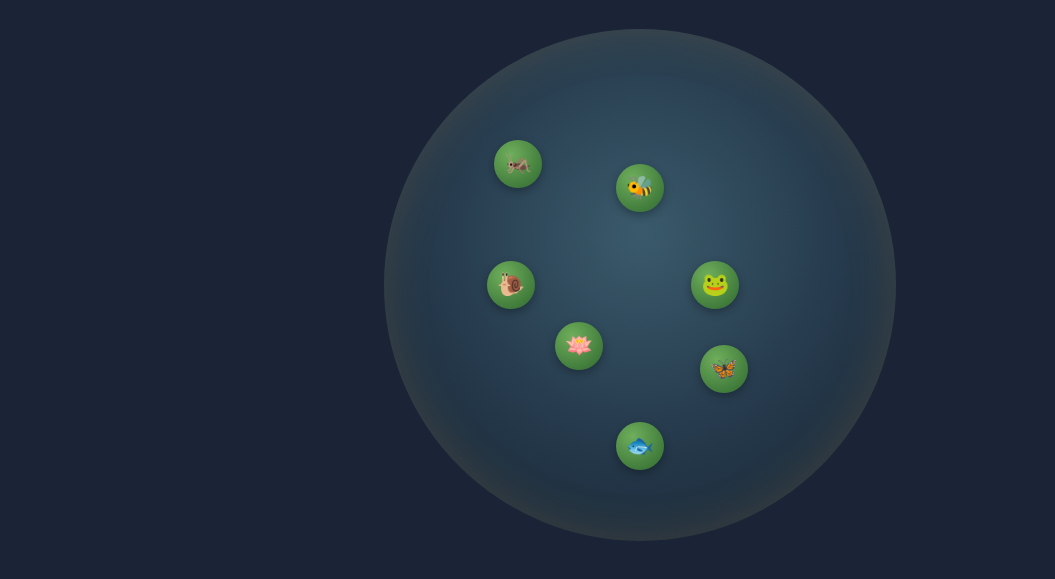
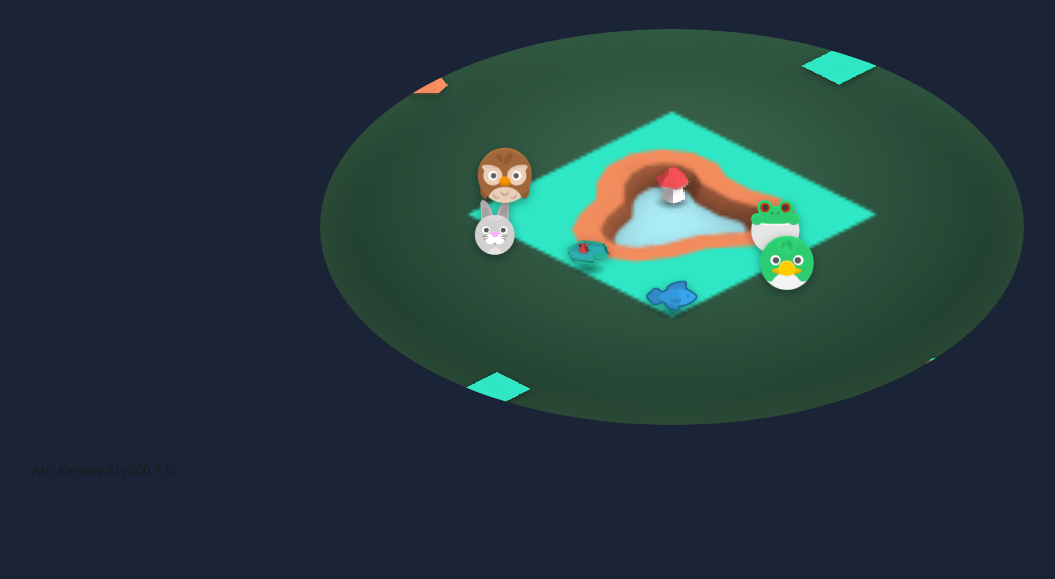
Before and after one commit to comp4020-agentic-coding-studio/comp4020-crit4-OLDecker, a website built with Vite: page index.html in a window 1280 px wide. Shown: the part 133-712 px from the top of the page, without its empty margins (0-1055 px from the left). Built offline with nearby package versions, Linux system fonts and the light colour scheme.

Commit message:
Reskin pond as a 2.5D solarpunk scene with real CC0 sprites
Swap emoji glyphs for Kenney.nl CC0 art (Animal Pack Redux + Fish Pack +
Nature Kit isometric tiles), flatten the pond into an oval isometric
ground plane, and add a matching ISO_SQUASH factor (plus its inverse in
pointer drag math) so the visual projection stays independent of the
underlying polar audio parameters. Roster swapped to match available
assets: duck/rabbit/owl/mushroom replace butterfly/snail/cricket/bee.

Co-Authored-By: Claude Sonnet 5 <noreply@anthropic.com>

```diff
--- a/index.html
+++ b/index.html
@@ -20,6 +20,34 @@
         aria-label="A pond instrument. Drag a lily pad, or focus one and use the arrow keys, to change its pitch, timing and stereo position."
       >
         <div class="ripple" aria-hidden="true"></div>
+        <img
+          class="pond-decor"
+          src="./assets/rock.png"
+          alt=""
+          aria-hidden="true"
+          style="width: 3rem; top: 8%; left: 12%"
+        />
+        <img
+          class="pond-decor"
+          src="./assets/shore-tile.png"
+          alt=""
+          aria-hidden="true"
+          style="width: 5rem; top: 4%; left: 68%"
+        />
+        <img
+          class="pond-decor"
+          src="./assets/rock.png"
+          alt=""
+          aria-hidden="true"
+          style="width: 2.2rem; top: 82%; left: 85%"
+        />
+        <img
+          class="pond-decor"
+          src="./assets/shore-tile.png"
+          alt=""
+          aria-hidden="true"
+          style="width: 4.5rem; top: 86%; left: 20%"
+        />
         <button
           type="button"
           class="lily-pad"
@@ -32,13 +60,13 @@
           data-distance="0.35"
           data-angle="0"
         >
-          <span aria-hidden="true">🐸</span>
+          <img src="./assets/frog.png" alt="" aria-hidden="true" />
         </button>
         <button
           type="button"
           class="lily-pad"
           role="slider"
-          aria-label="Butterfly lily pad"
+          aria-label="Duck lily pad"
           aria-valuemin="0"
           aria-valuemax="100"
           aria-valuenow="45"
@@ -46,7 +74,7 @@
           data-distance="0.55"
           data-angle="45"
         >
-          <span aria-hidden="true">🦋</span>
+          <img src="./assets/duck.png" alt="" aria-hidden="true" />
         </button>
         <button
           type="button"
@@ -60,11 +88,11 @@
           data-distance="0.75"
           data-angle="90"
         >
-          <span aria-hidden="true">🐟</span>
+          <img src="./assets/fish.png" alt="" aria-hidden="true" />
         </button>
         <button
           type="button"
-          class="lily-pad"
+          class="lily-pad pixel-art"
           role="slider"
           aria-label="Lotus lily pad"
           aria-valuemin="0"
@@ -74,13 +102,13 @@
           data-distance="0.4"
           data-angle="135"
         >
-          <span aria-hidden="true">🪷</span>
+          <img src="./assets/lotus.png" alt="" aria-hidden="true" />
         </button>
         <button
           type="button"
           class="lily-pad"
           role="slider"
-          aria-label="Snail lily pad"
+          aria-label="Rabbit lily pad"
           aria-valuemin="0"
           aria-valuemax="100"
           aria-valuenow="40"
@@ -88,13 +116,13 @@
           data-distance="0.6"
           data-angle="180"
         >
-          <span aria-hidden="true">🐌</span>
+          <img src="./assets/rabbit.png" alt="" aria-hidden="true" />
         </button>
         <button
           type="button"
           class="lily-pad"
           role="slider"
-          aria-label="Cricket lily pad"
+          aria-label="Owl lily pad"
           aria-valuemin="0"
           aria-valuemax="100"
           aria-valuenow="20"
@@ -102,13 +130,13 @@
           data-distance="0.8"
           data-angle="225"
         >
-          <span aria-hidden="true">🦗</span>
+          <img src="./assets/owl.png" alt="" aria-hidden="true" />
         </button>
         <button
           type="button"
-          class="lily-pad"
+          class="lily-pad pixel-art"
           role="slider"
-          aria-label="Bee lily pad"
+          aria-label="Mushroom lily pad"
           aria-valuemin="0"
           aria-valuemax="100"
           aria-valuenow="55"
@@ -116,10 +144,13 @@
           data-distance="0.45"
           data-angle="270"
         >
-          <span aria-hidden="true">🐝</span>
+          <img src="./assets/mushroom.png" alt="" aria-hidden="true" />
         </button>
       </div>
     </main>
+    <footer>
+      <p><small>Art: Kenney.nl (CC0 1.0)</small></p>
+    </footer>
     <script type="module" src="./main.ts"></script>
   </body>
 </html>
--- a/pond.ts
+++ b/pond.ts
@@ -17,6 +17,11 @@ export interface Pad {
 const RADIUS_PERCENT = 42; // leaves margin so a pad never clips the pond's edge
 const ANGLE_STEP_RADIANS = Math.PI / 12; // 15 degrees
 const DISTANCE_STEP = 0.05;
+
+// Flattens the vertical axis only, so the pond reads as an isometric ground
+// plane. Distance/angle (and therefore all audio params) stay true polar
+// coordinates — this factor is applied purely to the on-screen `top`.
+const ISO_SQUASH = 0.55;
 
 // The pond's lily pads are authored as real <button> elements in index.html
 // (not created here) so the spec's static structural check — a real,
@@ -51,7 +56,7 @@ export function createPond(pond: HTMLElement, ctx: AudioContext): Pad[] {
 export function renderPad(pad: Pad): void {
   const offsetPercent = pad.distance * RADIUS_PERCENT;
   const x = 50 + offsetPercent * Math.cos(pad.angle);
-  const y = 50 + offsetPercent * Math.sin(pad.angle);
+  const y = 50 + offsetPercent * Math.sin(pad.angle) * ISO_SQUASH;
   pad.el.style.left = `${x}%`;
   pad.el.style.top = `${y}%`;
 
@@ -80,10 +85,16 @@ function attachPointerHandlers(pad: Pad, pond: HTMLElement): void {
     const rect = pond.getBoundingClientRect();
     const dx = event.clientX - (rect.left + rect.width / 2);
     const dy = event.clientY - (rect.top + rect.height / 2);
-    const maxRadius = (Math.min(rect.width, rect.height) * RADIUS_PERCENT) / 100;
 
-    pad.distance = clampDistance(Math.hypot(dx, dy) / maxRadius);
-    pad.angle = Math.atan2(dy, dx);
+    // The pond is an oval (width != height) and its vertical axis is further
+    // flattened by ISO_SQUASH in renderPad(). Undo both, independently per
+    // axis, before recovering polar coordinates — this is the exact inverse
+    // of renderPad()'s x/y formulas.
+    const u = (dx / rect.width) * 100;
+    const v = (dy / (rect.height * ISO_SQUASH)) * 100;
+
+    pad.distance = clampDistance(Math.hypot(u, v) / RADIUS_PERCENT);
+    pad.angle = Math.atan2(v, u);
     renderPad(pad);
   });
 
--- a/styles.css
+++ b/styles.css
@@ -23,18 +23,28 @@ h1 {
 
 .pond {
   position: relative;
-  width: min(90vw, 32rem);
-  aspect-ratio: 1 / 1;
+  width: min(94vw, 44rem);
+  aspect-ratio: 16 / 9;
   margin: 2rem auto;
   border-radius: 50%;
-  background: radial-gradient(
-    circle at 50% 40%,
-    #3a5a6b 0%,
-    #24384a 55%,
-    #17232f 100%
-  );
-  box-shadow: 0 0 3rem rgb(255 180 84 / 15%) inset;
+  background:
+    url("./assets/water-tile.png") center 42% / 62% auto no-repeat,
+    radial-gradient(
+      ellipse at 50% 40%,
+      #3f6b52 0%,
+      #274a37 55%,
+      #17281d 100%
+    );
+  box-shadow: 0 0 3rem rgb(180 255 190 / 12%) inset;
   touch-action: none;
+  overflow: hidden;
+}
+
+.pond-decor {
+  position: absolute;
+  pointer-events: none;
+  image-rendering: pixelated;
+  filter: drop-shadow(0 0.15rem 0.2rem rgb(0 0 0 / 35%));
 }
 
 .ripple {
@@ -69,21 +79,39 @@ h1 {
 .lily-pad {
   position: absolute;
   transform: translate(-50%, -50%);
-  width: 3rem;
-  height: 3rem;
+  width: 3.4rem;
+  height: 3.4rem;
   border: none;
-  border-radius: 50%;
-  background: radial-gradient(circle at 35% 30%, #6fae5c, #3f7a3a 75%);
-  box-shadow: 0 0.2rem 0.5rem rgb(0 0 0 / 30%);
-  font-size: 1.4rem;
-  line-height: 1;
-  display: flex;
-  align-items: center;
-  justify-content: center;
+  background: transparent;
+  padding: 0;
   cursor: grab;
   transition:
     left 0.15s ease-out,
     top 0.15s ease-out;
+}
+
+.lily-pad::before {
+  content: "";
+  position: absolute;
+  left: 50%;
+  bottom: 6%;
+  width: 68%;
+  height: 28%;
+  background: radial-gradient(ellipse, rgb(0 0 0 / 40%), transparent 70%);
+  transform: translateX(-50%);
+  z-index: -1;
+}
+
+.lily-pad img {
+  display: block;
+  width: 100%;
+  height: 100%;
+  object-fit: contain;
+  filter: drop-shadow(0 0.2rem 0.3rem rgb(0 0 0 / 35%));
+}
+
+.pixel-art img {
+  image-rendering: pixelated;
 }
 
 .lily-pad:active {
```
Also changed, not shown: assets/duck.png (added), assets/fish.png (added), assets/frog.png (added), assets/lotus.png (added), assets/mushroom.png (added), assets/owl.png (added), assets/rabbit.png (added), assets/rock.png (added), assets/shore-tile.png (added), assets/water-tile.png (added).
